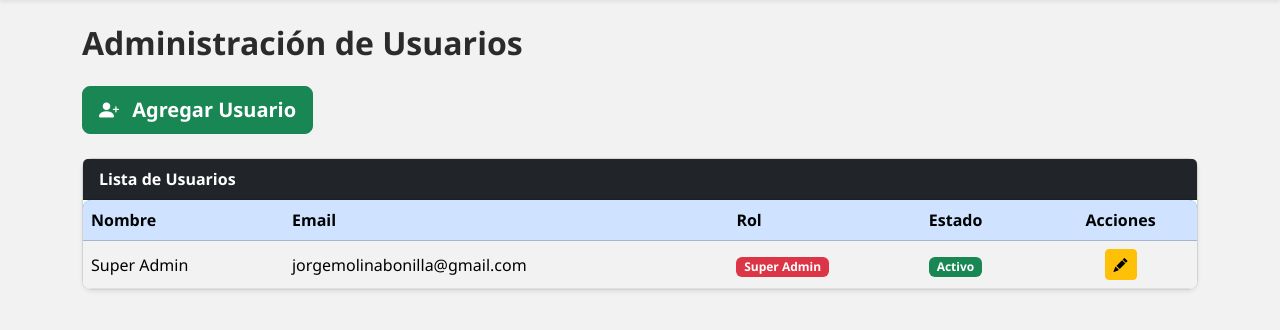
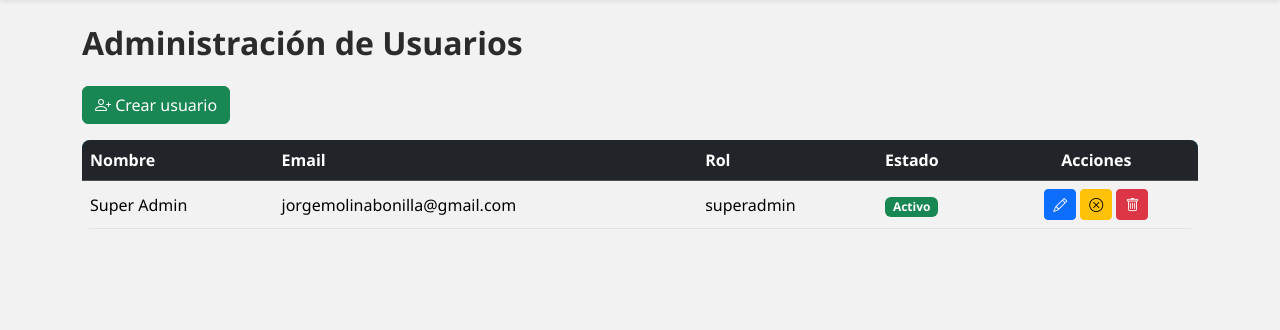
Before and after one commit to luismolinaboni22-art/control_acceso_k9, a Flask app: page /admin/users in a window 1280 px wide. Shown: the part 75-405 px from the top of the page. Run offline with Flask 3, Linux system fonts and the light colour scheme; a user stored in the database is signed in.

Commit message:
Update admin_users.html

```diff
--- a/templates/admin_users.html
+++ b/templates/admin_users.html
@@ -1,38 +1,14 @@
 {% extends "base.html" %}
 
 {% block content %}
-
 <h2 class="fw-bold mb-4">Administración de Usuarios</h2>
 
-<!-- Mensajes -->
-{% with messages = get_flashed_messages(with_categories=true) %}
-    {% if messages %}
-        {% for category, message in messages %}
-            <div class="alert alert-{{ category }} alert-dismissible fade show" role="alert">
-                {{ message }}
-                <button type="button" class="btn-close" data-bs-dismiss="alert"></button>
-            </div>
-        {% endfor %}
-    {% endif %}
-{% endwith %}
+<a href="{{ url_for('admin_users_new') }}" class="btn btn-success mb-3">
+    <i class="bi bi-person-plus"></i> Crear usuario
+</a>
 
-<!-- BOTÓN NUEVO USUARIO -->
-<div class="mb-4">
-    <a href="{{ url_for('admin_new_user') }}"
-       class="btn btn-success btn-lg fw-bold">
-       <i class="bi bi-person-plus-fill me-2"></i> Agregar Usuario
-    </a>
-</div>
-
-<!-- TABLA DE USUARIOS -->
-<div class="card shadow-sm">
-    <div class="card-header bg-dark text-white fw-bold">
-        Lista de Usuarios
-    </div>
-
-    <div class="table-responsive">
-        <table class="table table-hover table-striped align-middle mb-0">
-            <thead class="table-primary">
+<table class="table table-striped table-hover align-middle">
+    <thead class="table-dark">
         <tr>
             <th>Nombre</th>
             <th>Email</th>
@@ -42,47 +18,47 @@
         </tr>
     </thead>
     <tbody>
-                {% for user in users %}
+        {% for u in users %}
         <tr>
-                    <td>{{ user.name }}</td>
-                    <td>{{ user.email }}</td>
+            <td>{{ u.name }}</td>
+            <td>{{ u.email }}</td>
+            <td>{{ u.role }}</td>
             <td>
-                        {% if user.role == "superadmin" %}
-                            <span class="badge bg-danger">Super Admin</span>
-                        {% elif user.role == "admin" %}
-                            <span class="badge bg-primary">Admin</span>
-                        {% else %}
-                            <span class="badge bg-secondary">Oficial</span>
-                        {% endif %}
-                    </td>
-                    <td>
-                        {% if user.active %}
+                {% if u.active %}
                     <span class="badge bg-success">Activo</span>
                 {% else %}
-                            <span class="badge bg-dark">Suspendido</span>
+                    <span class="badge bg-danger">Inactivo</span>
                 {% endif %}
             </td>
 
-                    <!-- ACCIONES -->
             <td class="text-center">
-                        <a href="{{ url_for('admin_edit_user', user_id=user.id) }}"
-                            class="btn btn-warning btn-sm">
-                            <i class="bi bi-pencil-fill"></i>
+
+                <!-- EDITAR -->
+                <a href="{{ url_for('admin_users_edit', user_id=u.id) }}"
+                   class="btn btn-primary btn-sm">
+                    <i class="bi bi-pencil"></i>
                 </a>
 
-                        {% if user.role != "superadmin" %}
-                        <a href="{{ url_for('admin_toggle_user', user_id=user.id) }}"
-                            class="btn btn-outline-danger btn-sm">
-                            <i class="bi bi-x-circle"></i>
+                <!-- ACTIVAR / DESACTIVAR -->
+                <a href="{{ url_for('admin_users_toggle', user_id=u.id) }}"
+                   class="btn btn-warning btn-sm">
+                    {% if u.active %}<i class="bi bi-x-circle"></i>{% else %}<i class="bi bi-check-circle"></i>{% endif %}
                 </a>
-                        {% endif %}
+
+                <!-- ELIMINAR -->
+                <form action="{{ url_for('admin_users_delete', user_id=u.id) }}"
+                    method="POST" style="display:inline-block;"
+                    onsubmit="return confirm('¿Seguro que deseas eliminar este usuario?')">
+
+                    <button class="btn btn-danger btn-sm">
+                        <i class="bi bi-trash"></i>
+                    </button>
+                </form>
+
             </td>
-
         </tr>
         {% endfor %}
     </tbody>
 </table>
-    </div>
-</div>
 
 {% endblock %}
```
Lines whose indentation alone changed are shown as unchanged.
